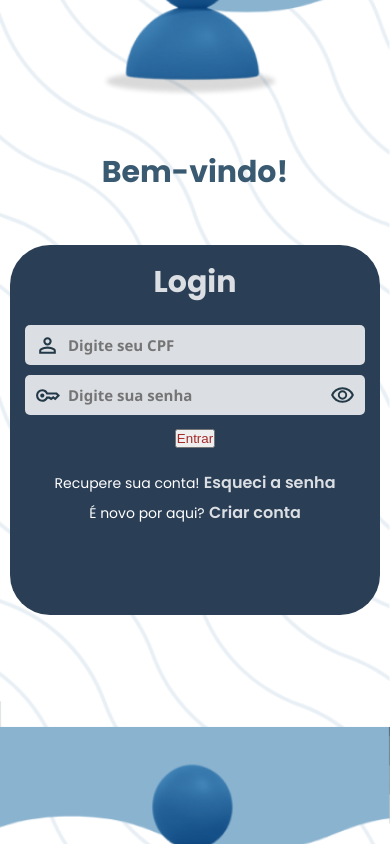
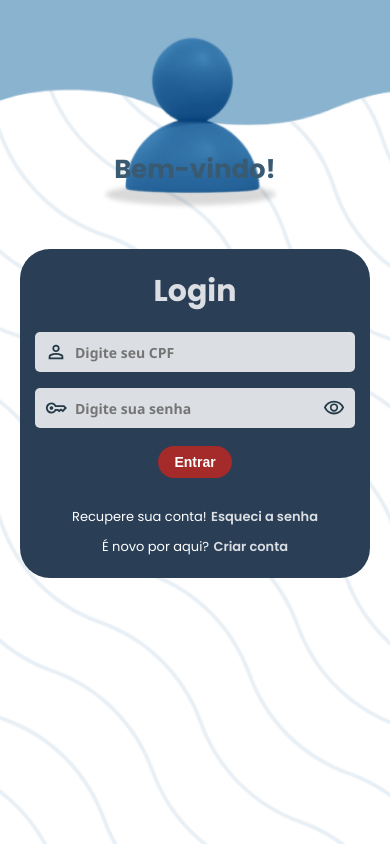
Before and after one commit to VitalizeApp/app-frontend, a plain HTML site: page src/pages/Login/telas/principal/LoginMain.html in a window 390 px wide. Drawn offline with Linux system fonts and the light colour scheme.

Commit message:
Complemento das funções em JS

```diff
--- a/src/pages/Login/telas/principal/LoginMain.css
+++ b/src/pages/Login/telas/principal/LoginMain.css
@@ -7,31 +7,40 @@
 }
 
 body {
-  background: url(/src/pages/Login/img/fundo.png) center center/cover;
+  background: url(/src/pages/Login/img/fundo.png) center center/cover no-repeat;
   font-family: "Poppins", "Segoe UI", sans-serif;
   text-align: center;
+  min-height: 100vh;
+  display: flex;
+  flex-direction: column;
+  align-items: center;
 }
 
-#titulo {
-  margin: 150px 0 50px;
+.titulo {
+  margin: 30px;
   font-weight: 650;
   font-size: 30px;
   color: rgba(57, 90, 113, 1);
 }
 
 #containerLogin {
-  border-radius: 40px;
-  margin: 0 10px;
-  padding: 10px;
+  border-radius: 30px;
+  margin: 0 5px;
+  padding: 15px;
   background-color: rgba(42, 62, 86, 1);
-  height: 370px;
+  height: 340px;
+  width: 100%;
+  max-width: 440px;
+  display: flex;
+  flex-direction: column;
+  align-items: center;
 }
 
 #containerLogin h1 {
   color: rgba(255, 255, 255, 0.83);
   font-weight: 700;
   font-size: 30px;
-  margin: 5px 0 20px;
+  margin: 5px 0 10px;
 }
 
 .campoLogin {
@@ -43,6 +52,7 @@ body {
   border-radius: 5px;
   height: 40px;
   gap: 8px;
+  width: 100%;
 }
 
 .campoLogin img {
@@ -56,6 +66,7 @@ body {
   background: transparent;
   font-size: 15px;
   font-weight: 600;
+  width: 10px;
   outline: none;
   color: rgba(54, 76, 91, 0.76);
   font-family: "Segoe UI";
@@ -66,7 +77,19 @@ body {
 }
 
 button {
-  color: brown;
+  margin-top: 10px;
+  padding: 10px 20px;
+  border: none;
+  border-radius: 20px;
+  background-color: brown;
+  color: white;
+  font-weight: 600;
+  font-size: 15px;
+  cursor: pointer;
+}
+
+button:hover {
+  background-color: darkred;
 }
 
 #toggleSenha {
@@ -91,3 +114,43 @@ button {
   text-decoration: none;
   font-weight: 600;
 }
+
+@media (max-width: 480px) {
+  body {
+    padding: 20px;
+  }
+
+  #titulo {
+    margin: 100px 0 30px;
+    font-size: 26px;
+  }
+
+  #containerLogin {
+    margin: 0;
+    width: 100%;
+    height: auto;
+  }
+
+  .campoLogin {
+    height: 40px;
+    margin: 8px 0;
+  }
+
+  .campoLogin img {
+    width: 22px;
+    height: 22px;
+  }
+
+  .campoLogin input {
+    font-size: 14px;
+  }
+
+  button {
+    padding: 8px 16px;
+    font-size: 14px;
+  }
+
+  .footer-group span, .footer-group a {
+    font-size: 13px;
+  }
+}
--- a/src/pages/Login/telas/principal/LoginMain.html
+++ b/src/pages/Login/telas/principal/LoginMain.html
@@ -8,7 +8,9 @@
     <title>Vitalize - Login</title>
   </head>
   <body>
-    <h1 id="titulo">Bem-vindo!</h1>
+    <div class="titulo">
+      <h1 id="titulo">Bem-vindo!</h1>
+    </div>
     <div id="containerLogin">
       <h1>Login</h1>
       <div class="campoLogin">
@@ -17,7 +19,7 @@
           id="cpf"
           type="text"
           placeholder="Digite seu CPF"
-          maxlength="11"
+          maxlength="14"
         />
       </div>
       <div class="campoLogin">
--- a/src/pages/Login/telas/principal/LoginMain.js
+++ b/src/pages/Login/telas/principal/LoginMain.js
@@ -1,20 +1,33 @@
+document.addEventListener('DOMContentLoaded', () => {
   const senhaInput = document.getElementById("senha");
   const toggle = document.getElementById("toggleSenha");
+  const cpfInput = document.getElementById("cpf");
 
   toggle.addEventListener("click", () => {
     const tipo = senhaInput.type === "password" ? "text" : "password";
     senhaInput.type = tipo;
-  toggle.src =
-    tipo === "password"
+    toggle.src = tipo === "password"
       ? "/src/pages/Login/img/visibility_on.svg"
       : "/src/pages/Login/img/visibility_off.svg";
+    toggle.alt = tipo === "password" ? "Mostrar senha" : "Esconder senha";
   });
 
   cpfInput.addEventListener("input", () => {
-  let v = cpfInput.value.replace(/\D/g, "");
-  if (v.length > 3) v = v.replace(/^(\d{3})(\d)/, "$1.$2");
-  if (v.length > 6) v = v.replace(/^(\d{3})\.(\d{3})(\d)/, "$1.$2.$3");
-  if (v.length > 9)
-    v = v.replace(/^(\d{3})\.(\d{3})\.(\d{3})(\d)/, "$1.$2.$3-$4");
-  cpfInput.value = v;
+    let v = cpfInput.value.replace(/\D/g, "").slice(0, 11);
+    let formatado = "";
+
+    if (v.length > 0) formatado = v.slice(0, 3);
+    if (v.length >= 4) formatado += "." + v.slice(3, 6);
+    if (v.length >= 7) formatado += "." + v.slice(6, 9);
+    if (v.length >= 10) formatado += "-" + v.slice(9, 11);
+
+    cpfInput.value = formatado;
   });
+
+  cpfInput.addEventListener("keydown", (e) => {
+    if (e.key === "Enter") {
+      e.preventDefault();
+      senhaInput.focus();
+    }
+  });
+});
```
Also changed, not shown: 1 other file. Lines whose indentation alone changed are shown as unchanged.
